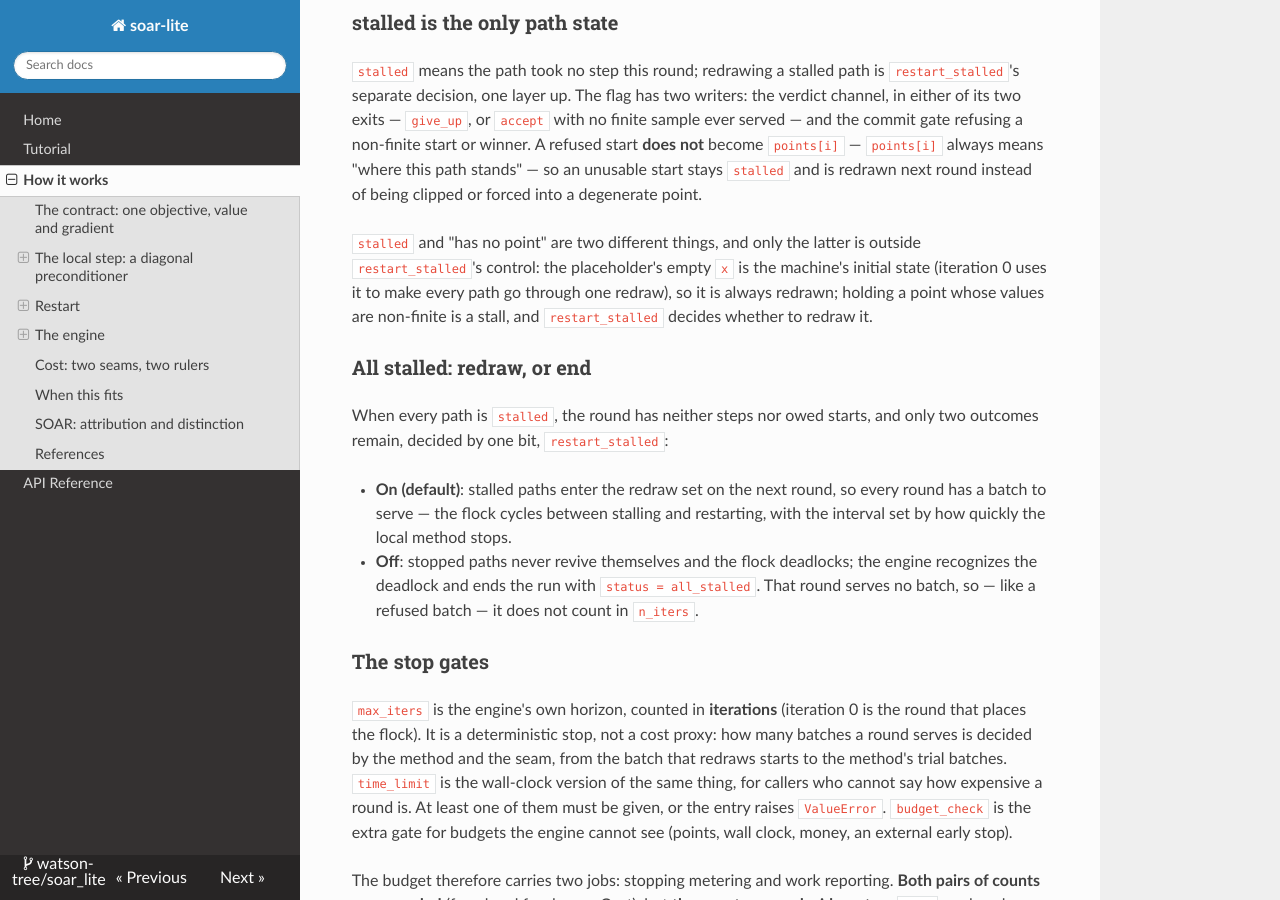
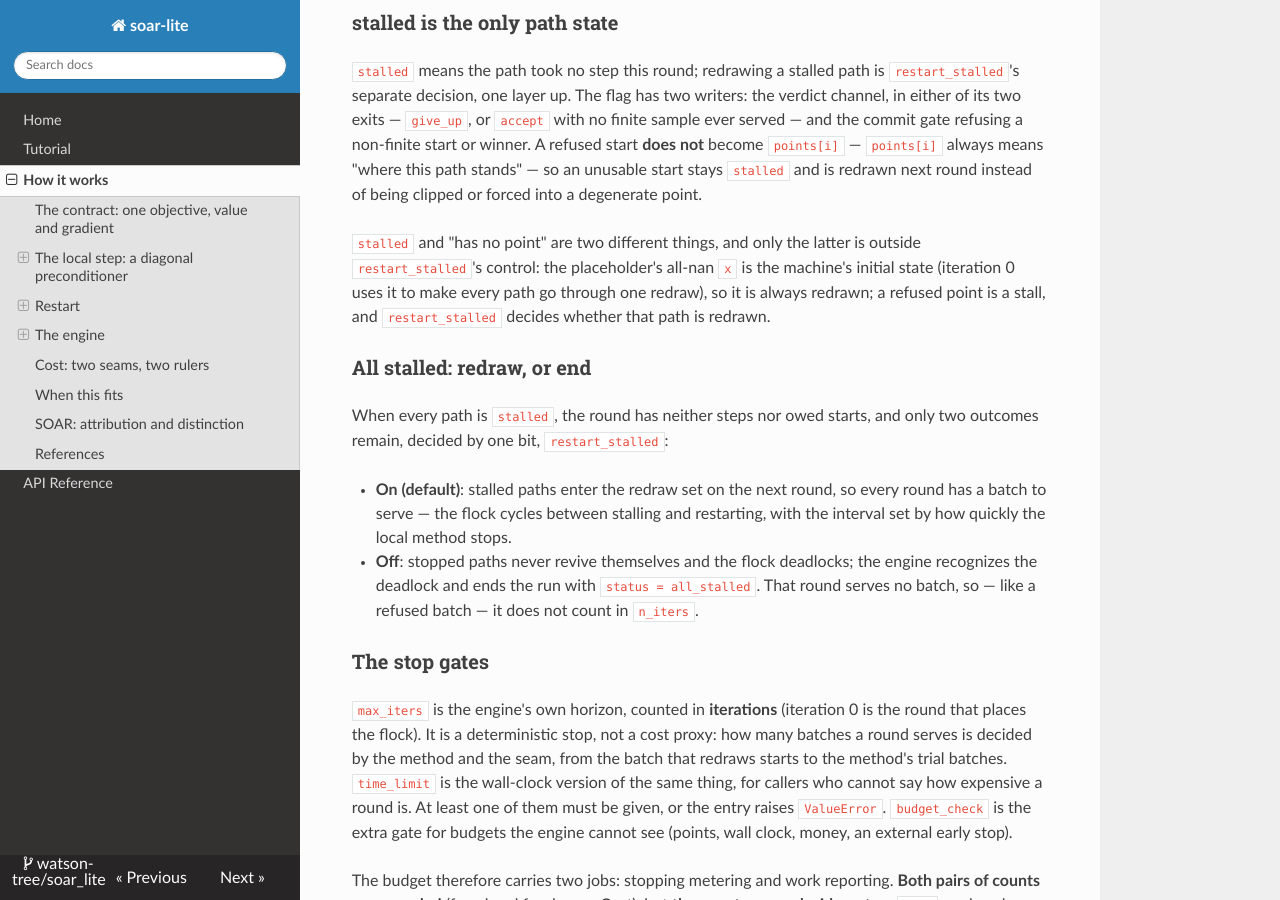
Before and after one commit to watson-tree/soar_lite, an MkDocs documentation site: the page built from docs/explanation/how-it-works.md, in a window 1280 px wide and 900 px high, scrolled down 8205 px. Built offline with MkDocs 1.6.1, drawn with Linux system fonts in a browser that asks for light colours; nearby versions of some CDN libraries.

Commit message:
refactor: mark "no point yet" with an all-nan x, not an empty one
The placeholder `PathPoint` carried `jnp.zeros(0)` for both `x` and `g`, so
`PathPoint.x` had two legal widths and "holds no point" was read off the shape.
That made `_Paths` the odd one out: `_Best` already says "no answer" with
`jnp.full(d, nan)`, on the same d-wide shape a real answer has.

The placeholder is now all-nan and d-wide, so `x` has one width throughout and
"no point" is a value on it. `move` reads it with
`bool(jnp.all(jnp.isnan(x)))` - the same `bool(jnp.all(...))` idiom the finite
gates already use - and the report stacks `p.x` straight, losing the ternary
that filled nan in for the empty case. A held `x` is clipped into the box before
it is committed and only a finite `f` passes `usable`, so a real point is never
all-nan; that invariant is what the value test rests on and is stated where the
check is.

Both places that claimed a path can hold a point with a non-finite value said
so while saying that only `usable` points get committed. What actually happens
is that a refused start or winner leaves the path on the point it already holds
and marks it stalled; the prose now says that.

```diff
--- a/docs/explanation/how-it-works.md
+++ b/docs/explanation/how-it-works.md
@@ -395,10 +395,10 @@ means "where this path stands" — so an unusable start stays `stalled` and is
 redrawn next round instead of being clipped or forced into a degenerate point.
 
 `stalled` and "has no point" are two different things, and only the latter is
-outside `restart_stalled`'s control: the placeholder's empty `x` is the machine's
-initial state (iteration 0 uses it to make every path go through one redraw), so
-it is always redrawn; holding a point whose values are non-finite is a stall, and
-`restart_stalled` decides whether to redraw it.
+outside `restart_stalled`'s control: the placeholder's all-nan `x` is the
+machine's initial state (iteration 0 uses it to make every path go through one
+redraw), so it is always redrawn; a refused point is a stall, and
+`restart_stalled` decides whether that path is redrawn.
 
 ### All stalled: redraw, or end
 
```
Also changed, not shown: 1 other file.
